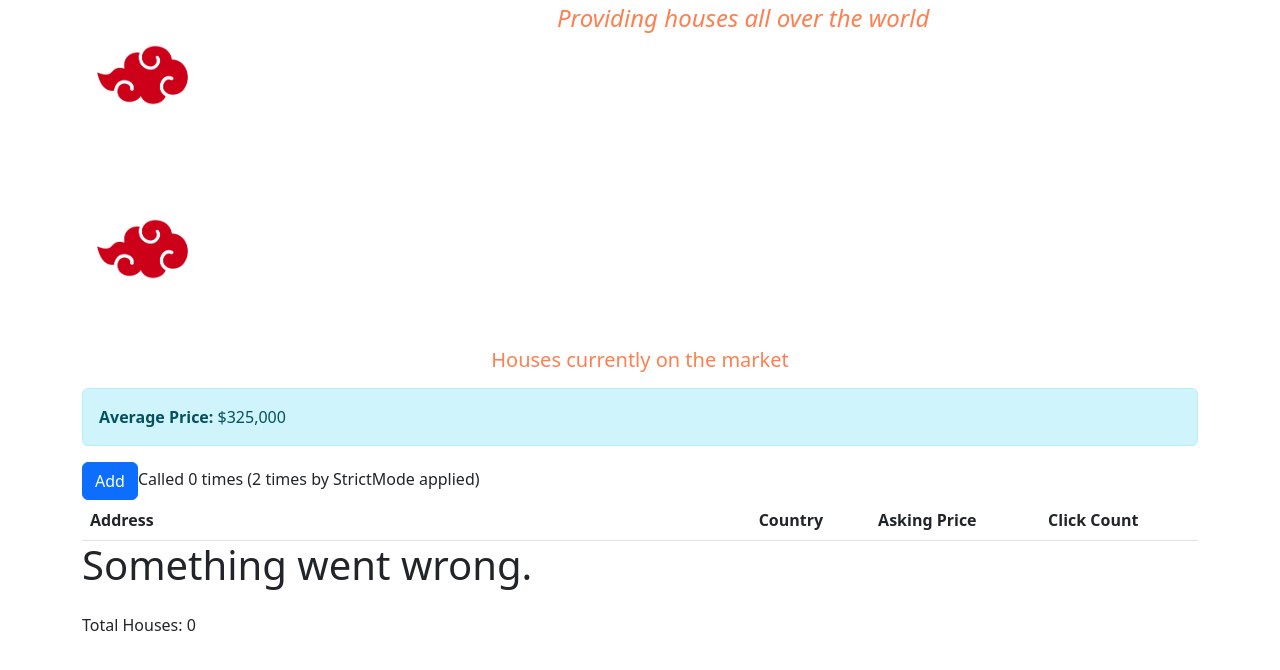
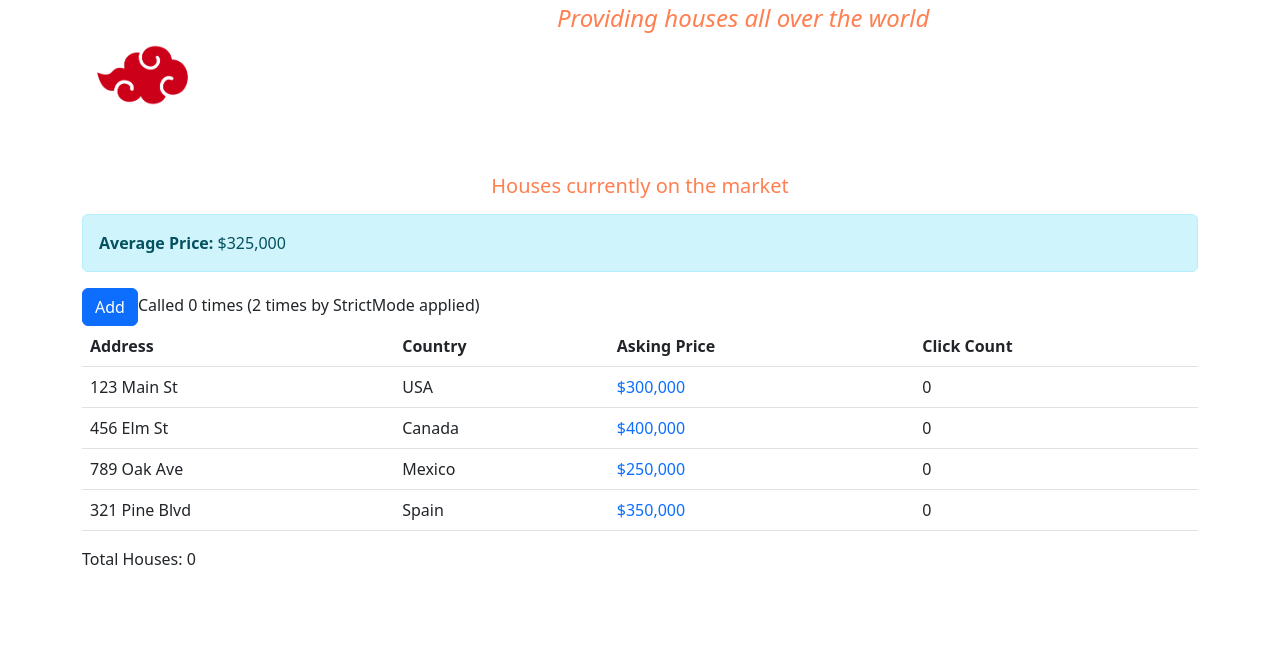
Before and after one commit to franciscofsl/React-Fundamentals, a React (Vite) app: page / in a window 1280 px wide. Shown: the top 670 px of the page. Built offline with nearby package versions, Linux system fonts and the light colour scheme.

Commit message:
Context and Navigation: Mutable Context | Consuming Mutable Context

```diff
--- a/src/App.tsx
+++ b/src/App.tsx
@@ -1,32 +1,27 @@
 import Banner from "@/components/banner";
 import "./App.css";
-import HouseList from "@/components/HouseList";
-import { Suspense } from "react";
-import { useState } from "react";
-import HouseDetail from "./components/HouseDetail";
-import type House from "./types/House";
+import { useCallback, useState } from "react";
+import navValues from "./navigation/navValues";
+import navigationContext from "./navigation/navigationContext";
+import ComponentPicker from "./components/componentPicker";
 
 function App() {
-  const [selectedHouse, setSelectedHouse] = useState<House>();
+  const navigate = useCallback(
 
-  const setSelectedHouseWrapper = (house : House) => {
-    setSelectedHouse(house);
-  }
+    (navTo, param) => setNav({current:navTo, param, navigate}),
+    []
+  );
+
+  const [nav, setNav] = useState({current: navValues.home, navigate});
 
   return (
     <>
-      <Banner>
-        <div>Providing houses all over the world</div>
-      </Banner>
-      <Banner />
-      {
-       /* <Suspense fallback={<div>Loading...</div>}>
-          <HouseList />
-        </Suspense>*/
-      }
-      {selectedHouse
-       ? <HouseDetail house={selectedHouse} />
-       : <HouseList selectHouse={setSelectedHouseWrapper} />}
+      <navigationContext.Provider value={nav}>
+        <Banner>
+          <div>Providing houses all over the world</div>
+        </Banner>
+        <ComponentPicker currentNavLocation={nav.current} />
+      </navigationContext.Provider>
     </>
   );
 }
--- a/src/components/HouseDetail.tsx
+++ b/src/components/HouseDetail.tsx
@@ -1,8 +1,10 @@
 import currencyFormatter from "@/helpers/CurrencyFormatter";
 import defaultPhoto from "@/helpers/DefaultImage";
-import House from "@/types/House";
+import { useContext } from "react";
+import navigationContext from "../navigation/navigationContext";
 
-const HouseDetail = ({ house }: { house: House }) => {
+const HouseDetail = () => {
+ const {param: house} = useContext(navigationContext)
   return (
     <div className="row">
       <div className="col-6">
--- a/src/components/HouseList.tsx
+++ b/src/components/HouseList.tsx
@@ -13,11 +13,7 @@ const fetchHouses = fetch("/src/data/houses.json")
     data.map((h) => new House(h.id, h.address, h.country, h.price))
   );*/
 
-const HouseList = ({
-  selectHouse,
-}: {
-  selectHouse: (house: House) => void;
-}) => {
+const HouseList = () => {
   // const housesResult = use(fetchHouses);
 
   const { houses, setHouses, loadingState } = useHouses(); // Custom hook to fetch houses
@@ -77,7 +73,7 @@ const HouseList = ({
             {/* Using ErrorBoundary to catch errors in HouseRow */}
             {houses.map((h) => (
               // Using the key prop to help React identify which items have changed, are added, or are removed
-              <HouseRow key={h.id} house={h} selectHouse={selectHouse} />
+              <HouseRow key={h.id} house={h} />
             ))}
           </ErrorBoundary>
         </tbody>
--- a/src/components/HouseRow.tsx
+++ b/src/components/HouseRow.tsx
@@ -1,11 +1,14 @@
-import React, { useState } from "react";
+import React, { useContext, useState } from "react";
 import Color from "@/types/Color";
 import currencyFormatter from "@/helpers/CurrencyFormatter";
 import House from "@/types/House";
+import navigationContext from "../navigation/navigationContext";
+import navValues from "../navigation/navValues";
 
-const HouseRow = ({ house, selectHouse }: { house: House; selectHouse: (house: House) => void }) => {
+const HouseRow = ({ house }: { house: House; }) => {
   const [currentColor, setCurrentColor] = useState("");
   const [clickCount, setClickCount] = useState(0);
+  const {navigate} = useContext(navigationContext);
 
   const increment = () => {
     setClickCount(clickCount + 1);
@@ -14,10 +17,11 @@ const HouseRow = ({ house, selectHouse }: { house: House; selectHouse: (house: H
 
   const handleClick = () => {
     increment();
-    selectHouse(house);
+    navigate(navValues.house, house);
   };
 
-  throw new Error("This is a test error"); // Intentionally throw an error to test error boundaries
+  // If the exception is thrown, the error will be caught by an Error Boundary
+  //  throw new Error("This is a test error"); // Intentionally throw an error to test error boundaries
 
   return (
     <tr onClick={handleClick} style={{ backgroundColor: currentColor }}>
--- a/src/components/banner.tsx
+++ b/src/components/banner.tsx
@@ -1,19 +1,24 @@
-import logo from '@/assets/logo.png';
-import styles from './banner.module.css';
-import type { PropsWithChildren } from 'react';
+import logo from "@/assets/logo.png";
+import styles from "./banner.module.css";
+import { useContext, type PropsWithChildren } from "react";
+import navValues from "../navigation/navValues";
+import navigationContext from "../navigation/navigationContext";
 
 const subtitleStyle = {
-  fontStyle : "italic",
-  fontSize : "x-large",
-  color: "coral"
-}
-const Banner = ({children} : PropsWithChildren) => {
+  fontStyle: "italic",
+  fontSize: "x-large",
+  color: "coral",
+};
+const Banner = ({ children }: PropsWithChildren) => {
+  const { navigate } = useContext(navigationContext);
   return (
     <header className="row mb-4">
       <div className="col-5">
-        <img src={logo} className={styles.logo} alt="Logo"></img>
+        <img src={logo} className={styles.logo} alt="Logo" onClick={() => navigate(navValues.home)}></img>
       </div>
-      <div className="col-7 col-5" style={subtitleStyle}>{children}</div>
+      <div className="col-7 col-5" style={subtitleStyle}>
+        {children}
+      </div>
     </header>
   );
 };
@@ -26,6 +31,7 @@ In javascript, we can use propTypes to validate the props passed to a component.
 by default typescript already gives types, these are used.
 
 import propTypes from 'prop-types';
+import { useContext } from 'react';
 
 Banner.propTypes = {
   headerText: propTypes.string.isRequired
--- /dev/null
+++ b/src/components/componentPicker.tsx
@@ -0,0 +1,21 @@
+import navValues from "../navigation/navValues";
+import HouseList from './HouseList';
+import HouseDetail from "./HouseDetail";
+
+const ComponentPicker = ({ currentNavLocation }: { currentNavLocation: string }) => {
+  switch (currentNavLocation) {
+    case navValues.home:
+      return <HouseList />;
+    case navValues.house:
+      return <HouseDetail />;
+    default:
+      return (
+        <h3>
+          No component for navigation value
+          {currentNavLocation} found
+        </h3>
+      );
+  }
+};
+
+export default ComponentPicker;
--- /dev/null
+++ b/src/navigation/navValues.ts
@@ -0,0 +1,6 @@
+const navValues = {
+    home: "Home",
+    house: "House",
+}
+
+export default navValues;
--- /dev/null
+++ b/src/navigation/navigationContext.ts
@@ -0,0 +1,6 @@
+import { createContext } from "react";
+import navValues from "./navValues";
+
+const navigationContext = createContext(navValues.home);
+
+export default navigationContext;
```
